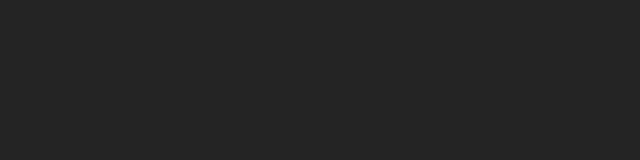
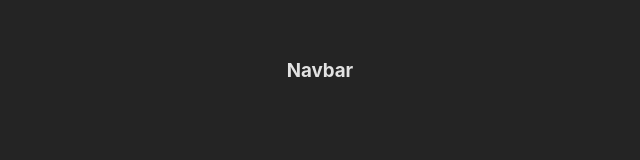
Before and after one commit to julienLeMee/airbnb-clone-react, a React (Vite) app: page / in a window 1280 px wide. Shown: the top 160 px of the page, without its empty margins (320-960 px from the left). Built offline with nearby package versions, Linux system fonts and the light colour scheme.

Commit message:
link files

```diff
--- /dev/null
+++ b/components/Navbar.jsx
@@ -0,0 +1,9 @@
+import React from 'react';
+
+export default function Navbar() {
+  return (
+    <nav className="navbar">
+      <h3>Navbar</h3>
+    </nav>
+  )
+}
--- a/index.html
+++ b/index.html
@@ -3,8 +3,11 @@
   <head>
     <meta charset="UTF-8" />
     <link rel="icon" type="image/svg+xml" href="/vite.svg" />
+    <link rel="preconnect" href="https://fonts.googleapis.com">
+    <link rel="preconnect" href="https://fonts.gstatic.com" crossorigin>
+    <link href="https://fonts.googleapis.com/css2?family=Poppins:wght@300;600&display=swap">
     <meta name="viewport" content="width=device-width, initial-scale=1.0" />
-    <title>airbnb clone react</title>
+    <title>Airbnb clone react | Scrimba</title>
   </head>
   <body>
     <div id="root"></div>
--- a/src/App.jsx
+++ b/src/App.jsx
@@ -1,10 +1,11 @@
+import Navbar from '../components/Navbar'
 import './App.css'
 
 export default function App() {
 
   return (
     <div className="App">
-
+      <Navbar />
     </div>
   )
 }
```
